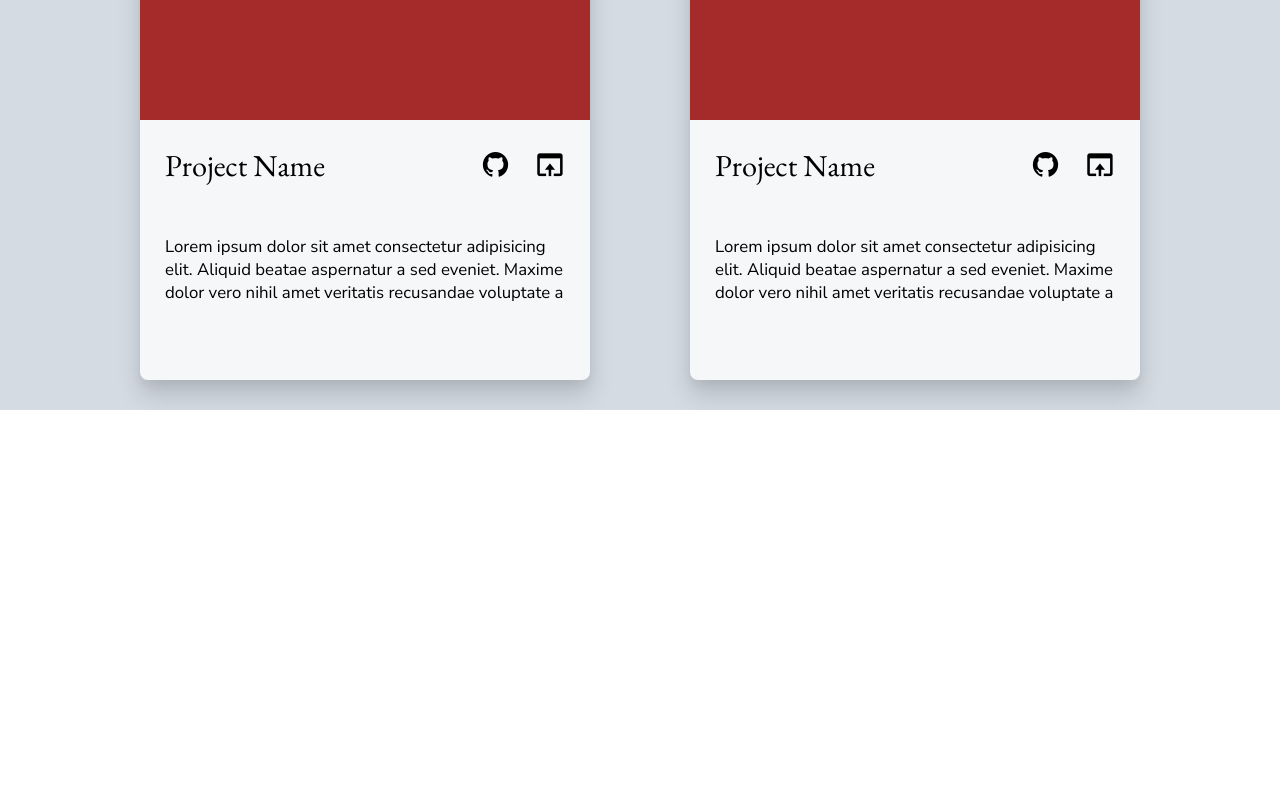
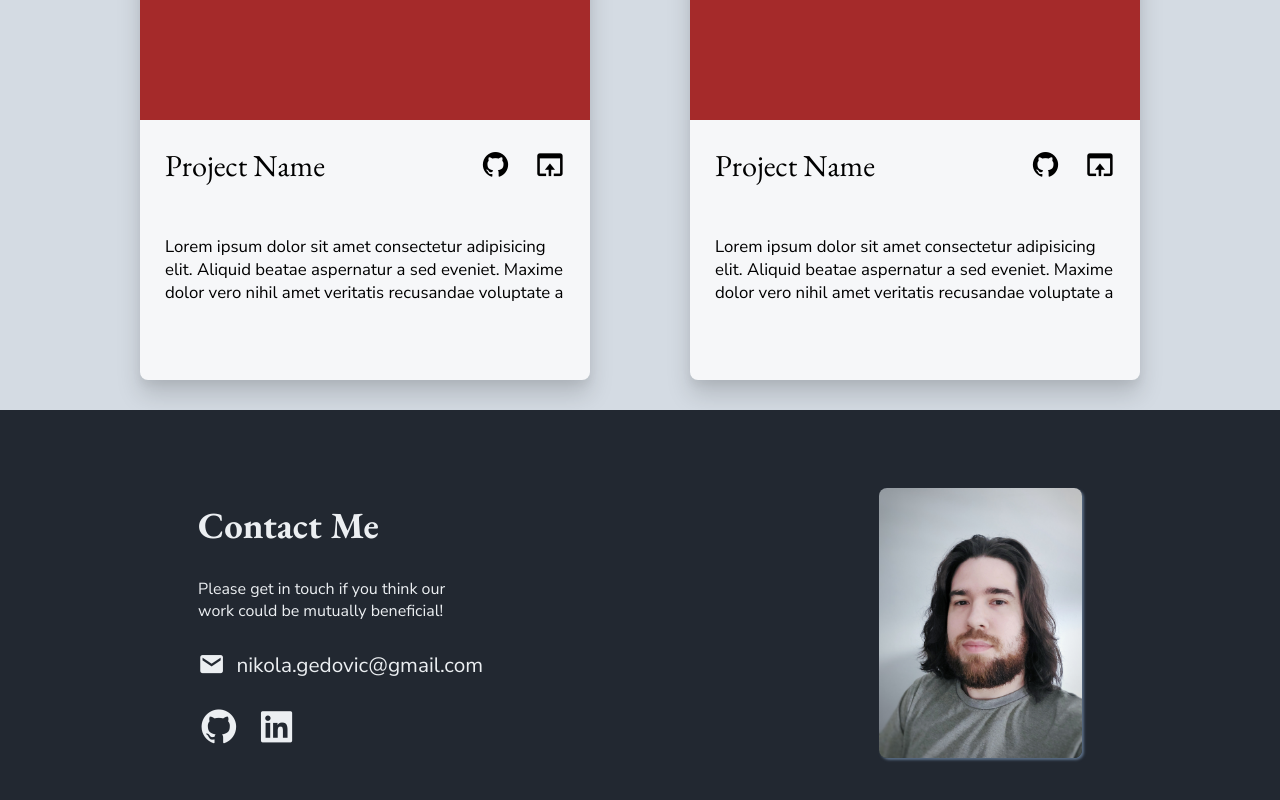
Before and after one commit to NikolaGedovic/My_Homepage, a plain HTML site: page index.html in a window 1280 px wide. Shown: the part 2743-3543 px from the top of the page. Before the commit the page ends 3153 px from the top, so only its background shows below. Drawn offline with nearby package versions, Linux system fonts and the light colour scheme.

Commit message:
finish footer structure

```diff
--- a/index.html
+++ b/index.html
@@ -175,7 +175,32 @@
           </div>
         </div>
       </main>
-      <footer></footer>
+      <footer class="footer">
+        <div class="footer-left">
+          <div class="f-h3"><h3 class="footer-h3">Contact Me</h3></div>
+          <div class="f-description">
+            <p class="footer-paragraph">
+              Please get in touch if you think our work could be mutually
+              beneficial!
+            </p>
+          </div>
+          <div class="footer-email-container">
+            <i class="bx bxs-envelope footer-email footer-email-icon"></i>
+            <p class="footer-email f-email">nikola.gedovic@gmail.com</p>
+          </div>
+          <div class="footer-icons-container">
+            <i class="bx bxl-github footer-bottom-icons"></i>
+            <i class="bx bxl-linkedin-square footer-bottom-icons"></i>
+          </div>
+        </div>
+        <div class="footer-right">
+          <img
+            class="footer-img"
+            src="Images/Nikola Gedovic Image.jpeg"
+            alt="Nikola Gedovic img"
+          />
+        </div>
+      </footer>
     </div>
   </body>
 </html>
--- a/style.css
+++ b/style.css
@@ -158,3 +158,68 @@
   font-family: "Nunito Sans", sans-serif;
   font-size: 1.05rem;
 }
+
+/* FOOTER */
+.footer {
+  background-color: var(--font-color);
+  width: 100%;
+  height: 430px;
+  display: flex;
+  justify-content: space-around;
+  align-items: center;
+}
+
+.footer-left {
+  display: flex;
+  flex-direction: column;
+  gap: 1.8rem;
+}
+
+.footer-img {
+  height: 270px;
+  width: auto;
+  border-radius: .5rem;
+  box-shadow: var(--active-color) 1.95px 1.95px 2.6px;
+}
+
+.footer-h3 {
+  font-family: "EB Garamond", sans-serif;
+  color: var(--second-font-color);
+  font-size: 2.3rem;
+}
+
+.footer-paragraph {
+  width: 15.6rem;
+  color: var(--second-font-color);
+  font-size: 1rem;
+  font-family: "Nunito Sans", sans-serif;
+}
+
+.footer-email-container {
+  display: flex;
+  gap: .7rem;
+  align-items: center;
+}
+
+.footer-email {
+  font-size: 1.3rem;
+  color: var(--second-font-color);
+}
+
+.footer-email-icon {
+  font-size: 1.7rem;
+}
+
+.f-email {
+  font-family: "Nunito Sans", sans-serif;
+}
+
+.footer-icons-container {
+  display: flex;
+  gap: 1rem;
+}
+
+.footer-bottom-icons {
+  color: var(--second-font-color);
+  font-size: 2.6rem;
+}
```
